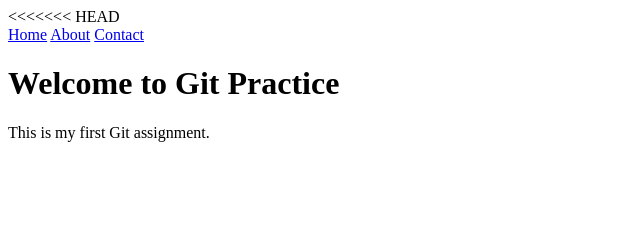
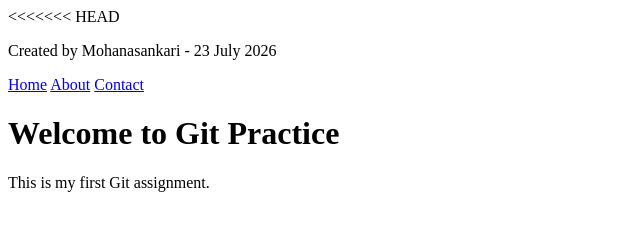
Before and after one commit to mohanasankari28/git-fundamentals-practice, a plain HTML site: page index.html in a window 1280 px wide. Shown: the whole page, without its empty margins (0-640 px from the left). Drawn offline with Linux system fonts and the light colour scheme.

Commit message:
Add footer section

```diff
--- a/index.html
+++ b/index.html
@@ -5,6 +5,9 @@
     <title>My Project</title>
 
 </head>
+<footer>
+    <p>Created by Mohanasankari - 23 July 2026</p>
+</footer>
 <body>
   <nav>
     <a href="#">Home</a>
```
